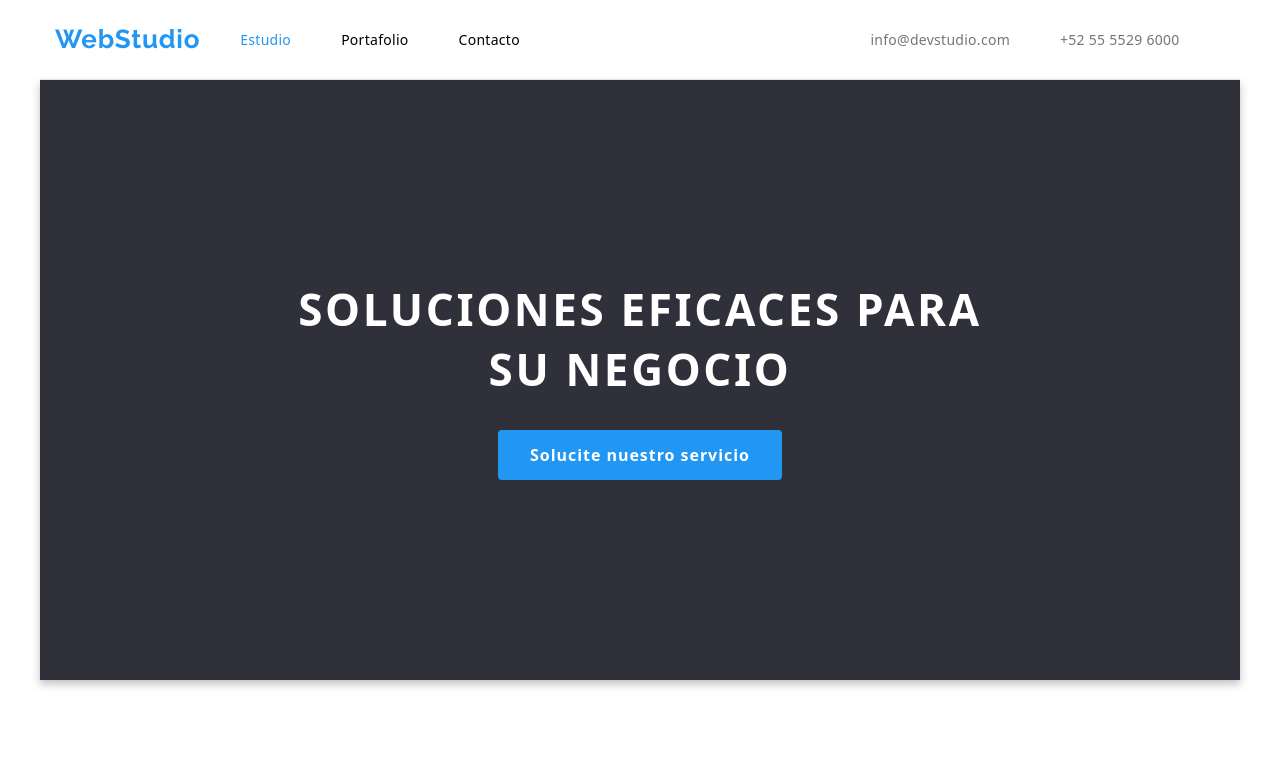
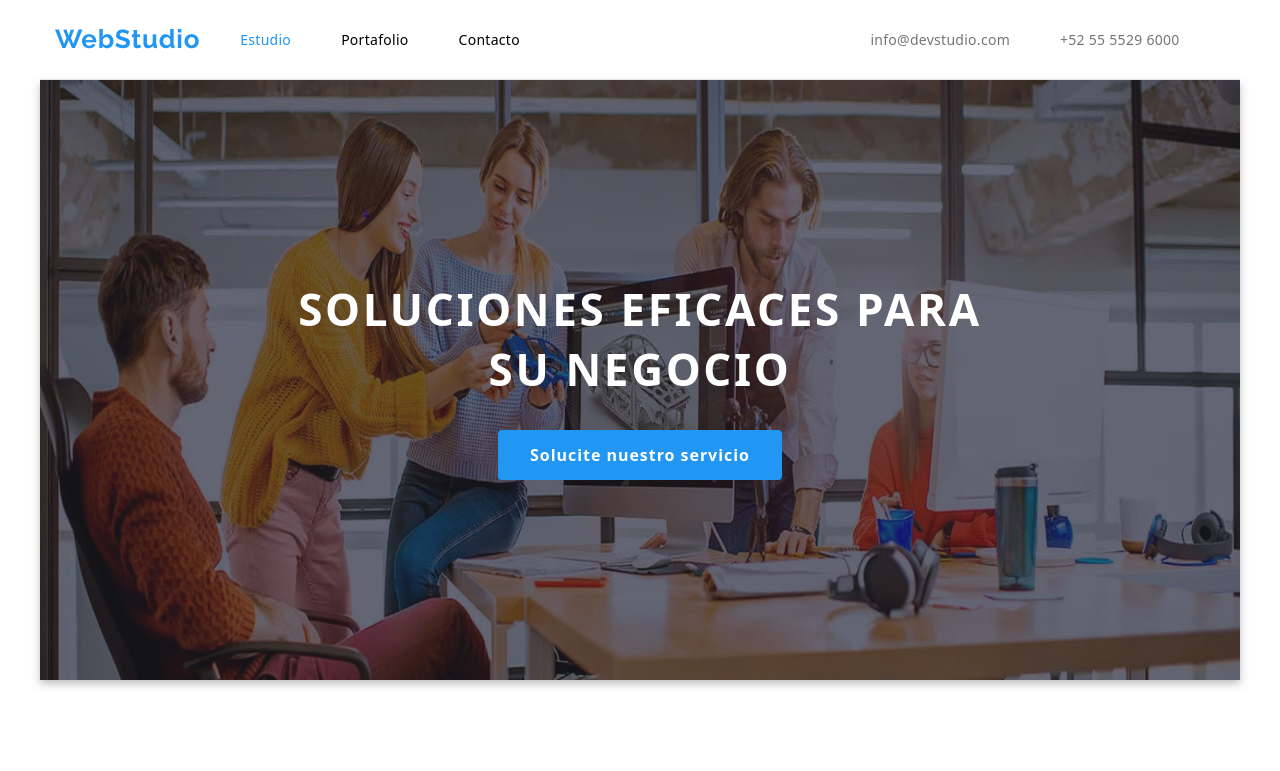
Before and after one commit to niver-nieq/goit-markup-hw-04, a plain HTML site: page index.html in a window 1280 px wide. Shown: the top 771 px of the page. Drawn offline with nearby package versions, Linux system fonts and the light colour scheme.

Commit message:
imagen de fondo con opacidad en el index

```diff
--- a/css/styles.css
+++ b/css/styles.css
@@ -129,7 +129,9 @@ main li {
 }
 
 .conten-prin {
-    background: var(--var-color-fondo);
+    background-image: linear-gradient(rgba(47, 48, 58, 0.4), rgba(47, 48, 58, 0.4)), url(/images/Imagen.jpg);
+    background-size: 100% 100%;
+    /* background: var(--var-color-fondo); */
     filter: drop-shadow(0px 4px 4px rgba(0, 0, 0, 0.25));
     margin: auto;
     padding-top: 200px;
```
Also changed, not shown: images/Imagen.jpg (added).
